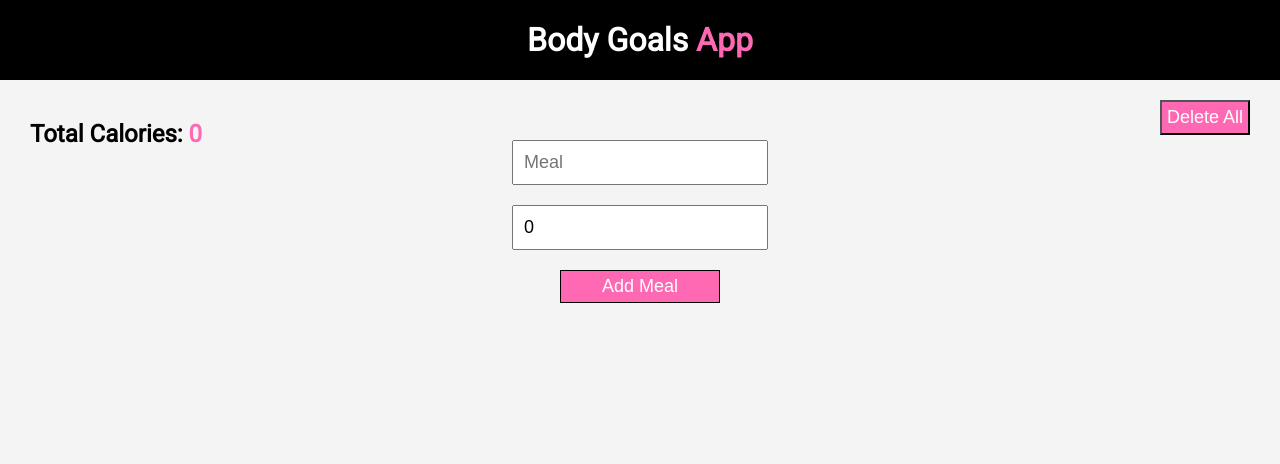
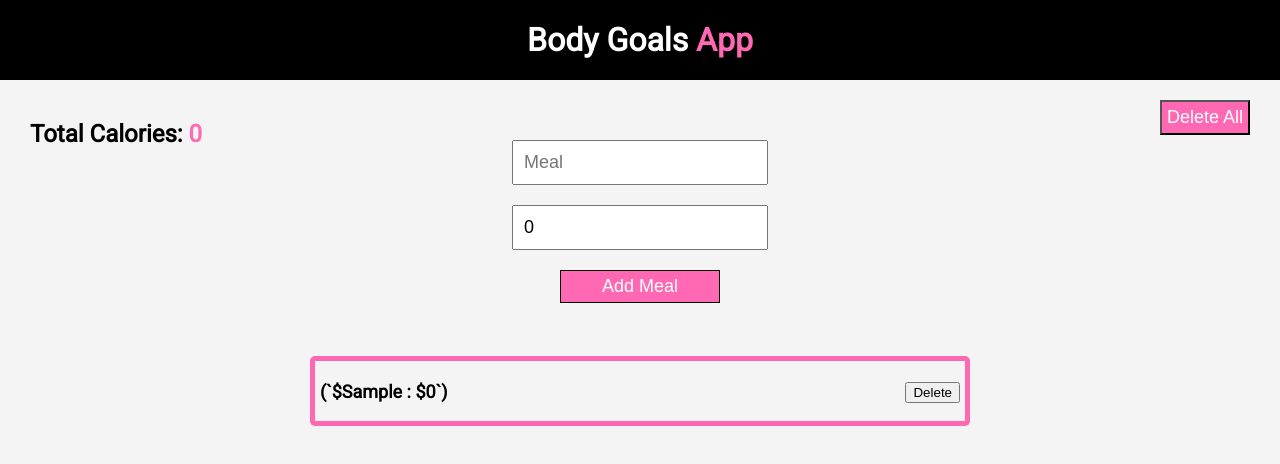
Before and after one commit to Just-Kundai/ReactCalorieTrackingApp, a React (Create React App) app in the folder bodygoalsapp/: page / in a window 1280 px wide. Both pictures are taken after typing "Sample" into the empty fields and a click on the button "Add Meal". Shown: the top 464 px of the page. Built offline with nearby package versions, Linux system fonts and the light colour scheme.

Commit message:
app meals + css

```diff
--- a/bodygoalsapp/src/App.css
+++ b/bodygoalsapp/src/App.css
@@ -77,3 +77,36 @@ span {
   boorder-radius: 5px;
   border: 1px solid #000;
 }
+
+.app__meals__container{
+  margin: 0 auto;
+  display: flex;
+  align-items: center;
+  justify-content: center;
+  flex-direction: column;
+
+}
+
+.app__meals__container__wrapper{
+  height: auto;
+  width: 100%;
+  padding: 16px;
+  display: flex;
+  align-items: center;
+  justify-content: center;
+  flex-direction: column;
+}
+
+.app__meals__container__wrapper__inner{
+  width: 50%;
+  height: 50px;
+  display: flex;
+  align-items: center;
+  justify-content: space-between;
+  border: 5px solid hotpink;
+  margin: 10px 0;
+  padding: 5px;
+  font-size: 18px;
+  font-weight: 800;
+  border-radius: 5px;
+}
--- a/bodygoalsapp/src/App.js
+++ b/bodygoalsapp/src/App.js
@@ -4,7 +4,7 @@ import AppBar from './components/AppBar/AppBar'
 import AppControlsCounter from './components/AppControls/AppControlsCounter'
 import AppControlsDelete from './components/AppControls/AppControlsDelete'
 import AppControlsInputs from './components/AppControls/AppControlsInputs'
-import AppMealsList from './components/AppMealsList/AppMealsList'
+import AppMealsList from './components/AppMealsList/AppMealsList';
 
 const App = () => {
   const[meals, setMeals] = useState([]);
@@ -18,7 +18,7 @@ const addMealsHandler = () => {
   const meal = {
     mealName,
     calories,
-    id:Math.floor(Math.random() * 1000),
+    id: Math.floor(Math.random() * 1000),
   }
 
   const newMeals = oldMeals.concat(meal);
@@ -50,6 +50,10 @@ const addMealsHandler = () => {
       <AppControlsDelete/>
       <AppControlsInputs addMealsHandler= { addMealsHandler } mealName={mealName} calories={calories} setMealName={setMealName} setCalories={setCalories}/>
 
+      <div className="app__meals__container">
+      <AppMealsList meals={meals}/>
+      </div>
+
     </div>
   );
 }
--- a/bodygoalsapp/src/components/AppMealsList/AppMealsList.js
+++ b/bodygoalsapp/src/components/AppMealsList/AppMealsList.js
@@ -1,12 +1,21 @@
 import React from 'react'
 
-const AppMealList = () => {
+const AppMealsList = ({meals}) => {
     return (
-        <div className="app_meals_container_wrapper">
+        <div className="app__meals__container__wrapper">
+           {meals.map ((meals,index) =>(
+
+             <div key={index} className= "app__meals__container__wrapper__inner">
+                <div>(`${meals.mealName} : ${meals.calories}`)</div>
+                <div>
+                   <button className="btn__delete__meal">Delete</button>
+                </div>
+             </div>
+           ))}
 
         </div>
     )
-}
+  }
 
 
-export default AppMealList;
+export default AppMealsList;
```
